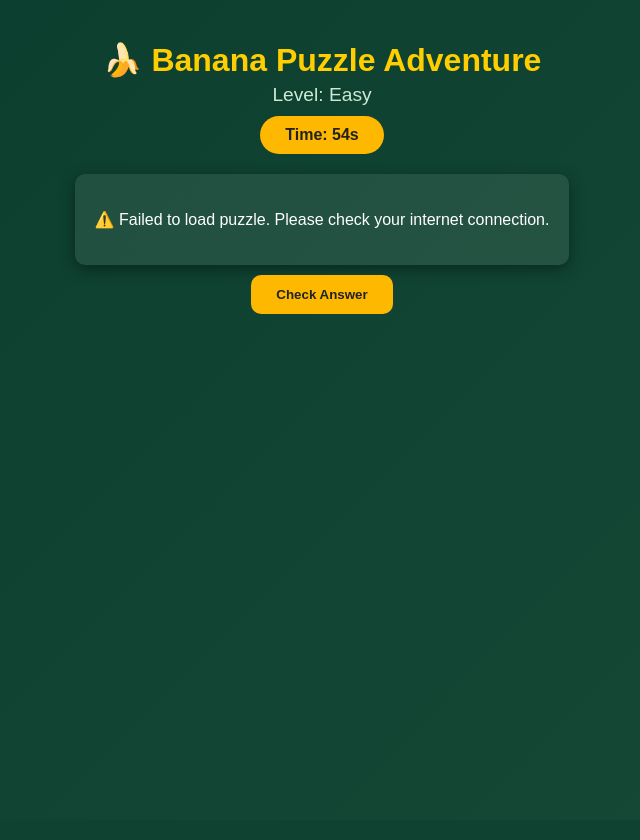
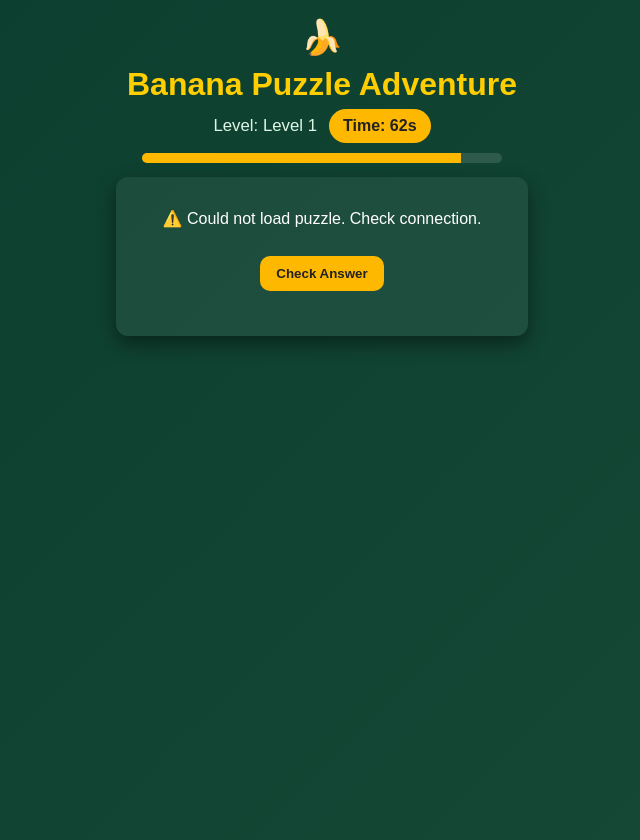
Before and after one commit to HemakaUpasena/banana-quzzle-adventure, a PHP site: page /game.html in a window 1280 px wide. Shown: the whole page, without its empty margins (318-958 px from the left). Before the commit the page ends 314 px from the top, so only its background shows below. Run offline with PHP 8.4, Linux system fonts and the light colour scheme.

Commit message:
final changes

```diff
--- a/db_connect_example.php
+++ b/db_connect_example.php
@@ -1,5 +1,5 @@
 <?php
-// Copy this file to db_connect.php and fill in your credentials
+
 $servername = "localhost";
 $username = "root";
 $password = "";
--- a/game.html
+++ b/game.html
@@ -1,216 +1,237 @@
-<!DOCTYPE html>
+<!doctype html>
 <html lang="en">
 <head>
-  <meta charset="UTF-8">
-  <meta name="viewport" content="width=device-width, initial-scale=1.0">
-  <title>Banana Puzzle Adventure - Game</title>
+  <meta charset="utf-8" />
+  <title>Banana Puzzle Adventure — Game</title>
+  <meta name="viewport" content="width=device-width,initial-scale=1" />
   <style>
-    body {
-      background: linear-gradient(135deg, #0b3d2e, #164a36);
-      font-family: "Poppins", sans-serif;
-      color: #fff;
-      text-align: center;
-      height: 100vh;
-      margin: 0;
-      display: flex;
-      flex-direction: column;
-      align-items: center;
-      justify-content: flex-start;
-      padding-top: 20px;
+    :root { --bg1:#0b3d2e; --bg2:#164a36; --accent:#ffb800; --accent2:#ffce00; }
+    body { margin:0; min-height:100vh; background:linear-gradient(135deg,var(--bg1),var(--bg2)); font-family:"Poppins",sans-serif; color:#fff; text-align:center; padding:20px; }
+    h1 { color:var(--accent2); margin:6px 0; }
+    .meta { display:flex; gap:12px; justify-content:center; align-items:center; margin-bottom:10px; }
+    .level-display { font-size:1.05rem; color:#dff6e6; }
+    .timer { background:var(--accent); color:#222; padding:8px 14px; border-radius:20px; font-weight:700; }
+    .progress { width:360px; max-width:94vw; height:10px; background:rgba(255,255,255,0.12); border-radius:20px; margin:8px auto; overflow:hidden; }
+    .progress-bar { height:100%; width:100%; background:var(--accent); transition:width 1s linear; }
+
+    .board { background:rgba(255,255,255,0.06); width:380px; max-width:96vw; margin:14px auto; padding:16px; border-radius:12px; box-shadow:0 8px 20px rgba(0,0,0,0.45); display:flex; flex-direction:column; align-items:center; }
+    img.puz { width:100%; max-width:350px; border-radius:8px; border:2px solid var(--accent); display:block; }
+    #userAnswer { width:120px; height:44px; margin-top:12px; font-size:1.15rem; text-align:center; border-radius:8px; border:none; background:#164a36; color:#fff; }
+    .controls { margin-top:12px; display:flex; gap:8px; justify-content:center; }
+    .btn { background:var(--accent); border:none; padding:10px 16px; border-radius:10px; font-weight:700; color:#222; cursor:pointer; }
+    .btn.ghost { background:transparent; color:#fff; border:1px solid rgba(255,255,255,0.08); }
+
+    .message { margin-top:10px; min-height:1.2em; }
+
+    /* correct animation */
+    .correct { animation: glow 900ms ease-out; }
+    @keyframes glow { 0%{ box-shadow:0 0 6px #fff } 50%{ box-shadow:0 0 28px #ffd74d } 100%{ box-shadow:0 0 6px #fff } }
+
+    /* confetti pieces */
+    .confetti {
+      position:fixed; pointer-events:none; z-index:9999;
+      width:10px; height:14px; opacity:0.95; transform:translateY(-20vh) rotate(10deg);
+      animation: fall linear forwards;
     }
+    @keyframes fall { to { transform: translateY(110vh) rotate(360deg); } }
 
-    h1 {
-      color: #ffce00;
-      margin-bottom: 5px;
-    }
-
-    .level-display {
-      font-size: 1.2rem;
-      margin-bottom: 10px;
-      color: #cde9d7;
-    }
-
-    .timer {
-      background: #ffb800;
-      color: #222;
-      padding: 10px 25px;
-      border-radius: 25px;
-      font-weight: bold;
-      font-size: 1rem;
-      margin-bottom: 20px;
-    }
-
-    .grid {
-      display: flex;
-      flex-direction: column;
-      align-items: center;
-      justify-content: center;
-      background: rgba(255, 255, 255, 0.08);
-      border-radius: 10px;
-      padding: 20px;
-      box-shadow: 0 4px 15px rgba(0, 0, 0, 0.4);
-    }
-
-    img {
-      width: 350px;
-      border-radius: 10px;
-      margin-top: 10px;
-      border: 2px solid #ffb800;
-    }
-
-    input {
-      width: 100px;
-      height: 45px;
-      font-size: 1.3rem;
-      text-align: center;
-      border-radius: 8px;
-      border: none;
-      background: #164a36;
-      color: #fff;
-      outline: none;
-      margin-top: 15px;
-    }
-
-    .btn {
-      padding: 12px 25px;
-      background: #ffb800;
-      color: #222;
-      border: none;
-      border-radius: 10px;
-      cursor: pointer;
-      font-weight: 600;
-      margin: 10px;
-    }
-
-    .btn:hover {
-      background: #ffce00;
-    }
-
-    .message {
-      font-size: 1.2rem;
-      margin-top: 15px;
-    }
+    /* small banana icon bounce */
+    .banana-top { font-size:34px; margin-bottom:4px; animation: smallBounce 1.2s infinite; }
+    @keyframes smallBounce { 0%{ transform:translateY(0)} 50%{ transform:translateY(-6px)} 100%{ transform:translateY(0)} }
   </style>
 </head>
 <body>
-  <h1>🍌 Banana Puzzle Adventure</h1>
-  <div class="level-display" id="levelDisplay"></div>
-  <div class="timer" id="timer">Time: 60s</div>
 
-  <div class="grid" id="puzzleGrid">
-    <!-- Puzzle will be loaded here -->
+  <div class="banana-top">🍌</div>
+  <h1>Banana Puzzle Adventure</h1>
+
+  <div class="meta">
+    <div class="level-display" id="levelDisplay">Level: —</div>
+    <div class="timer" id="timer">Time: 0s</div>
   </div>
 
-  <button class="btn" id="checkBtn">Check Answer</button>
-  <button class="btn" id="nextLevelBtn" style="display:none;">Next Level →</button>
-  <p class="message" id="message"></p>
+  <div class="progress"><div id="progressBar" class="progress-bar"></div></div>
+
+  <div class="board" id="puzzleBoard">
+    <div id="puzzleGrid">Loading puzzle…</div>
+    <div class="controls">
+      <button id="checkBtn" class="btn">Check Answer</button>
+      <button id="nextBtn" class="btn" style="display:none;">Next Level →</button>
+    </div>
+    <div class="message" id="message"></div>
+  </div>
+
+  <!-- sounds -->
+  <audio id="sndCorrect" src="https://actions.google.com/sounds/v1/cartoon/clang_and_wobble.ogg"></audio>
+  <audio id="sndWrong" src="https://actions.google.com/sounds/v1/cartoon/wood_plank_flicks.ogg"></audio>
+  <audio id="sndClick" src="https://actions.google.com/sounds/v1/ui/click.ogg"></audio>
 
 <script>
-    // 🌟 Load current level
-    const level = localStorage.getItem('selectedLevel') || 'Easy';
-    document.getElementById('levelDisplay').innerText = "Level: " + level;
+/* -------------------------
+   AUTH CHECK (cookie)
 
-    // ⏱️ Timer setup based on level
-    let timeLeft = level === "Easy" ? 60 : level === "Medium" ? 45 : 30;
-    const timerDisplay = document.getElementById('timer');
-    const timerInterval = setInterval(() => {
+/*function getCookie(name) {
+  const c = document.cookie.split('; ').find(r => r.trim().startsWith(name+'='));
+  return c ? decodeURIComponent(c.split('=')[1]) : null;
+}
+if (!getCookie('username')) {
+  window.location.href = 'login.html';
+}
+*/
+
+let level = localStorage.getItem('selectedLevel') || 'Level 1';
+document.getElementById('levelDisplay').innerText = 'Level: ' + level;
+
+/* per-level time settings */
+const levelTimes = {
+  'Level 1': 70,
+  'Level 2': 60,
+  'Level 3': 50,
+  'Level 4': 40,
+  'Level 5': 30
+};
+let initialTime = levelTimes[level] || 60;
+let timeLeft = initialTime;
+
+const timerEl = document.getElementById('timer');
+const progressBar = document.getElementById('progressBar');
+timerEl.innerText = `Time: ${timeLeft}s`;
+progressBar.style.width = '100%';
+
+let timerInterval = setInterval(() => {
   timeLeft--;
-      timerDisplay.innerText = `Time: ${timeLeft}s`;
+  timerEl.innerText = `Time: ${timeLeft}s`;
+  const pct = Math.max(0, (timeLeft / initialTime) * 100);
+  progressBar.style.width = pct + '%';
   if (timeLeft <= 0) {
     clearInterval(timerInterval);
-        document.getElementById('message').innerText = "⏰ Time's up! Try again!";
+    document.getElementById('message').innerText = "⏰ Time's up!";
     document.getElementById('checkBtn').disabled = true;
   }
 }, 1000);
 
-    // Fetch puzzle dynamically from Banana API
+/* -------------------------
+   Banana API fetch
+ */
 async function fetchPuzzle() {
-      const puzzleGrid = document.getElementById("puzzleGrid");
-      puzzleGrid.innerHTML = `<p>Loading puzzle... 🍌</p>`;
-
+  const grid = document.getElementById('puzzleGrid');
+  grid.innerHTML = '<p>Loading puzzle… 🍌</p>';
   try {
-        const response = await fetch("https://marcconrad.com/uob/banana/api.php");
-        const data = await response.json();
-        displayPuzzle(data);
-      } catch (error) {
-        console.error("Error loading puzzle:", error);
-        puzzleGrid.innerHTML = `<p>⚠️ Failed to load puzzle. Please check your internet connection.</p>`;
+    const res = await fetch('https://marcconrad.com/uob/banana/api.php');
+    if (!res.ok) throw new Error('Network');
+    const data = await res.json();
+    renderPuzzle(data);
+  } catch (err) {
+    console.error(err);
+    document.getElementById('puzzleGrid').innerHTML = '<p>⚠️ Could not load puzzle. Check connection.</p>';
+    document.getElementById('checkBtn').disabled = true;
   }
 }
 
-    // Display puzzle image + answer input
-    function displayPuzzle(data) {
-      const puzzleGrid = document.getElementById("puzzleGrid");
-      puzzleGrid.innerHTML = `
-        <img src="${data.question}" alt="Banana Puzzle" />
-        <input type="number" id="userAnswer" placeholder="Enter missing number">
+function renderPuzzle(data) {
+  const grid = document.getElementById('puzzleGrid');
+  grid.innerHTML = `
+    <img class="puz" src="${data.question}" alt="puzzle" />
+    <input id="userAnswer" type="number" placeholder="Enter missing number" />
   `;
-      puzzleGrid.dataset.correct = data.solution;
+  grid.dataset.correct = data.solution;
+  document.getElementById('checkBtn').disabled = false;
+  document.getElementById('nextBtn').style.display = 'none';
+  document.getElementById('message').innerText = '';
+  const inp = document.getElementById('userAnswer'); if (inp) inp.focus();
 }
 
-    //  Check Answer Logic
-    document.getElementById('checkBtn').addEventListener('click', () => {
-      const puzzleGrid = document.getElementById("puzzleGrid");
-      const userInput = document.getElementById("userAnswer").value.trim();
-      const correctAnswer = puzzleGrid.dataset.correct;
+function computeNextLevel(cur) {
+  if (cur === 'Level 1') return 'Level 2';
+  if (cur === 'Level 2') return 'Level 3';
+  if (cur === 'Level 3') return 'Level 4';
+  if (cur === 'Level 4') return 'Level 5';
+  if (cur === 'Level 5') return 'Complete';
+  return 'Level 1';
+}
+function scoringFor(lvl, tLeft) {
+  const base = { 'Level 1':100, 'Level 2':140, 'Level 3':200, 'Level 4':270, 'Level 5':350 }[lvl] || 100;
+  const mult = { 'Level 1':4, 'Level 2':5, 'Level 3':7, 'Level 4':9, 'Level 5':12 }[lvl] || 5;
+  return base + (tLeft * mult);
+}
 
-      if (parseInt(userInput) === parseInt(correctAnswer)) {
+/* -------------------------
+   confetti (small) function
+   ------------------------- */
+function fireConfetti(count=20) {
+  const colors = ['#ffd700','#ff6b6b','#6bffb8','#6bb8ff','#ffa36b'];
+  for (let i=0;i<count;i++){
+    const el = document.createElement('div');
+    el.className='confetti';
+    el.style.left = (10 + Math.random()*80) + 'vw';
+    el.style.background = colors[Math.floor(Math.random()*colors.length)];
+    el.style.width = (6 + Math.random()*10) + 'px';
+    el.style.height = (8 + Math.random()*14) + 'px';
+    el.style.opacity = 0.95;
+    el.style.animationDuration = (2 + Math.random()*2) + 's';
+    el.style.transform = `translateY(-30vh) rotate(${Math.random()*360}deg)`;
+    document.body.appendChild(el);
+    // remove after animation
+    setTimeout(()=> el.remove(), 3500);
+  }
+}
+
+/* -------------------------
+   UI handlers
+   ------------------------- */
+document.getElementById('checkBtn').addEventListener('click', async () => {
+  try { document.getElementById('sndClick').play().catch(()=>{}); } catch(e){}
+  const grid = document.getElementById('puzzleGrid');
+  const ansEl = document.getElementById('userAnswer');
+  if (!ansEl) return;
+  const user = ansEl.value.trim();
+  const correct = grid.dataset.correct;
+  if (user === '') { document.getElementById('message').innerText = 'Enter a number.'; return; }
+
+  if (parseInt(user) === parseInt(correct)) {
+    // win behavior
     clearInterval(timerInterval);
-        document.getElementById('message').innerText = "✅ Correct! Great job!";
-        document.getElementById('nextLevelBtn').style.display = "inline-block";
+    document.getElementById('message').innerText = '✅ Correct!';
+    document.getElementById('puzzleGrid').classList.add('correct');
+    try { document.getElementById('sndCorrect').play().catch(()=>{}); } catch(e){}
+    fireConfetti(28);
+    document.getElementById('nextBtn').style.display = 'inline-block';
 
-        //  Get username from localStorage (saved during login)
-        const username = localStorage.getItem('username') || 'Guest';
-
-        //  Calculate score based on level and speed
-        let basePoints, multiplier;
-        if (level === "Easy") { basePoints = 100; multiplier = 5; }
-        else if (level === "Medium") { basePoints = 200; multiplier = 10; }
-        else { basePoints = 300; multiplier = 15; }
-
-        const finalScore = basePoints + (timeLeft * multiplier);
-
-        // Prepare score data to send to backend
-        const scoreData = {
-          username: username,
-          level: level,
-          score_time: timeLeft,
-          points: finalScore
-        };
-
-        //  Send score data to backend
+    // scoring & save
+    const username = localStorage.getItem('username') || getCookie('username') || 'Guest';
+    const points = scoringFor(level, Math.max(0, timeLeft));
+    const payload = { username: username, level: level, score_time: timeLeft, points: points };
+    // send to backend (non-blocking)
     fetch('save_score.php', {
-          method: 'POST',
-          headers: { 'Content-Type': 'application/json' },
-          body: JSON.stringify(scoreData)
-        })
-        .then(res => res.json())
-        .then(data => {
-          console.log("Score saved:", data);
-        })
-        .catch(err => console.error("Error saving score:", err));
+      method: 'POST', headers: {'Content-Type':'application/json'}, body: JSON.stringify(payload)
+    }).then(r => r.json()).then(j => console.log('saved', j)).catch(err=>console.warn('save failed',err));
   } else {
-        document.getElementById('message').innerText = "❌ Incorrect! Try again.";
+    // wrong
+    document.getElementById('message').innerText = '❌ Incorrect — try again.';
+    try { document.getElementById('sndWrong').play().catch(()=>{}); } catch(e){}
   }
 });
 
-    //  Next Level Logic
-    document.getElementById('nextLevelBtn').addEventListener('click', () => {
-      let nextLevel;
-      if (level === "Easy") nextLevel = "Medium";
-      else if (level === "Medium") nextLevel = "Hard";
-      else nextLevel = "Complete";
-
-      if (nextLevel === "Complete") {
-        alert("🎉 Congratulations! You’ve finished all levels!");
-        window.location.href = "levels.html";
+/* next button flow */
+document.getElementById('nextBtn').addEventListener('click', () => {
+  const next = computeNextLevel(level);
+  if (next === 'Complete') {
+    alert('🎉 Completed all levels! Returning to Levels.');
+    localStorage.removeItem('selectedLevel');
+    window.location.href = 'levels.html';
   } else {
-        localStorage.setItem('selectedLevel', nextLevel);
+    localStorage.setItem('selectedLevel', next);
     window.location.reload();
   }
 });
 
-    // Load puzzle when page starts
+/* keyboard submit */
+document.addEventListener('keydown', e => {
+  const a = document.getElementById('userAnswer');
+  if (a && document.activeElement === a && e.key === 'Enter') document.getElementById('checkBtn').click();
+});
+
+
 fetchPuzzle();
 </script>
 </body>
--- a/login.html
+++ b/login.html
@@ -118,3 +118,4 @@
 
 </body>
 </html>
+</html>
--- a/signup.html
+++ b/signup.html
@@ -109,6 +109,9 @@
   <input type="number" name="age" placeholder="Age" required />
   <input type="email" name="email" placeholder="Email Address" required />
   <input type="password" name="password" placeholder="Password" required />
+  <div style="font-size:12px;color:#cde9d7;margin-top:-6px;text-align:left;">
+  Password must be ≥ 8 chars, include 1 uppercase, 1 number and 1 symbol (e.g. @#).
+</div>
   <button type="submit" class="signup-btn">Sign Up</button>
 </form>
 
```
Also changed, not shown: levels.html (+48 -90 lines), signup.php (+51 -30 lines), verify_otp.php (+16 -37 lines), check_otp.php (line endings or trailing spaces), db_connect.php (line endings or trailing spaces), leaderboard.php (line endings or trailing spaces), login.php (line endings or trailing spaces). Lines whose indentation alone changed are shown as unchanged.
